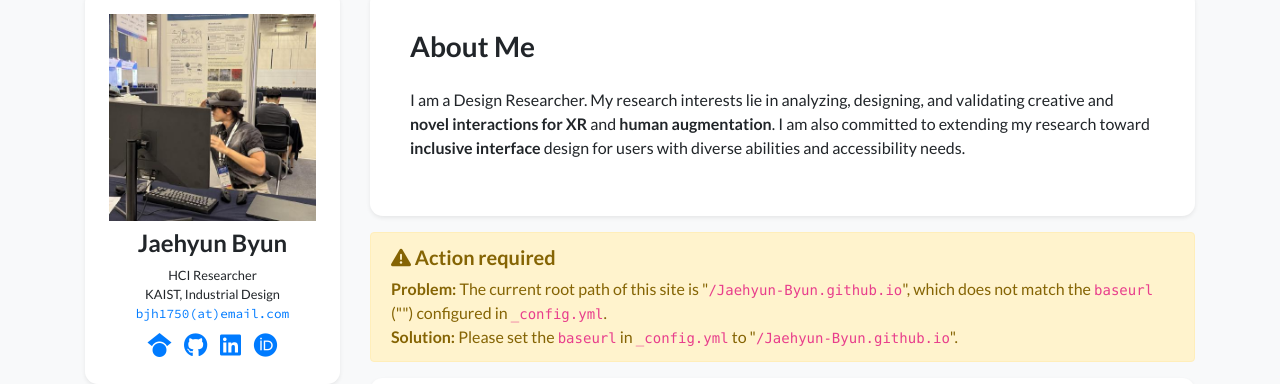
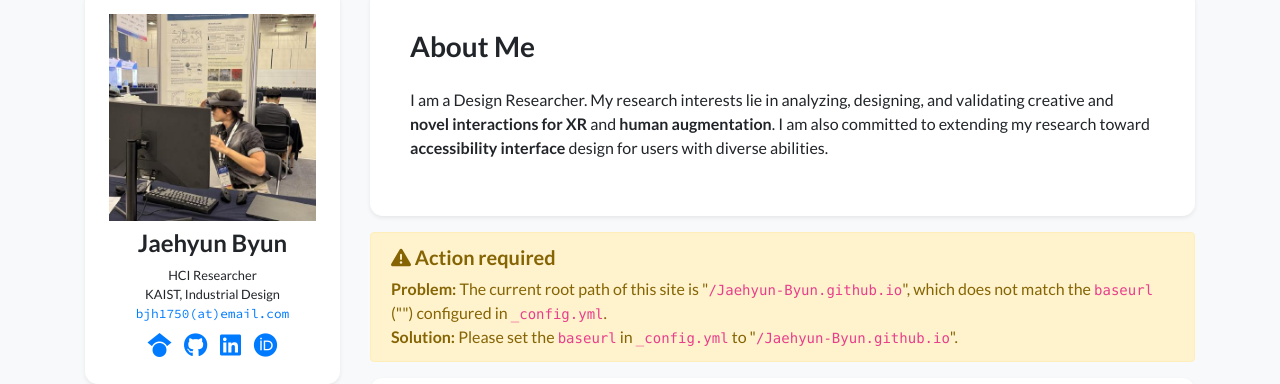
Before and after one commit to Jaehyun-Byun/Jaehyun-Byun.github.io, a Jekyll site: the page built from index.html, in a window 1280 px wide and 900 px high. Shown: the part 90-474 px from the top of the window. Built offline with Jekyll 4.4.1, drawn with Linux system fonts in a browser that asks for light colours; nearby versions of some CDN libraries; a style sheet for code colours, icons or effects is not loaded.

Commit message:
Update profile.yml

```diff
--- a/_data/profile.yml
+++ b/_data/profile.yml
@@ -22,7 +22,7 @@ orcid: 0009-0004-6422-6698
 short_bio_text_justify: false
 short_bio: >-
   <p>
-   I am a Design Researcher. My research interests lie in analyzing, designing, and validating creative and <strong>novel interactions for XR</strong> and <strong>human augmentation</strong>. I am also committed to extending my research toward <strong>inclusive interface</strong> design for users with diverse abilities and accessibility needs.
+   I am a Design Researcher. My research interests lie in analyzing, designing, and validating creative and <strong>novel interactions for XR</strong> and <strong>human augmentation</strong>. I am also committed to extending my research toward <strong>accessibility interface</strong> design for users with diverse abilities.
   </p>
 
 portrait_url: /assets/images/photos/me.jpg
```
